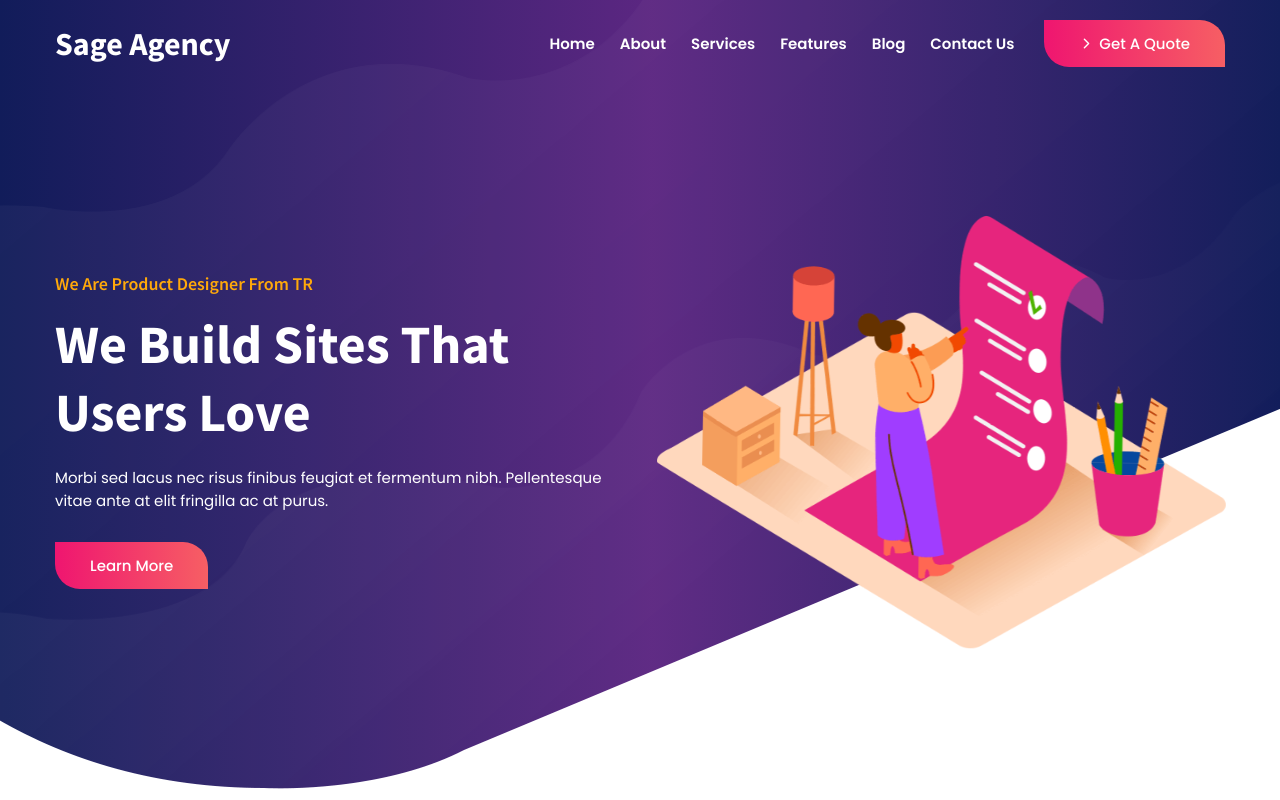
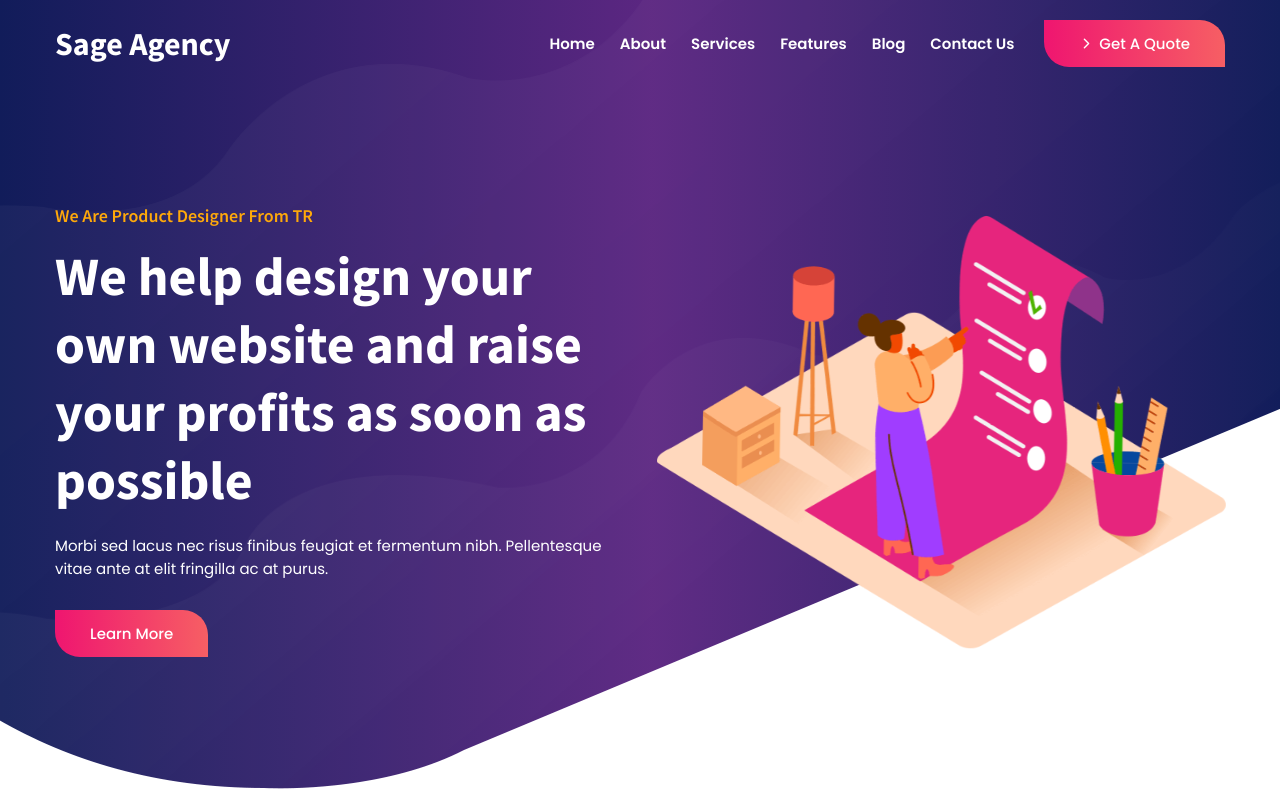
Before and after one commit to JamalMohafil/Sage_Agency, a plain HTML site: page index.html in a window 1280 px wide. Shown: the top 800 px of the page. Drawn offline with nearby package versions, Linux system fonts and the light colour scheme.

Commit message:
Update index.html

```diff
--- a/index.html
+++ b/index.html
@@ -113,7 +113,7 @@
 
             <p class="hero-subtitle">We Are Product Designer From TR</p>
 
-            <h2 class="h2 hero-title">We Build Sites That Users Love</h2>
+            <h2 class="h2 hero-title">We help design your own website and raise your profits as soon as possible</h2>
 
             <p class="hero-text">
               Morbi sed lacus nec risus finibus feugiat et fermentum nibh. Pellentesque vitae ante at elit fringilla ac
```
